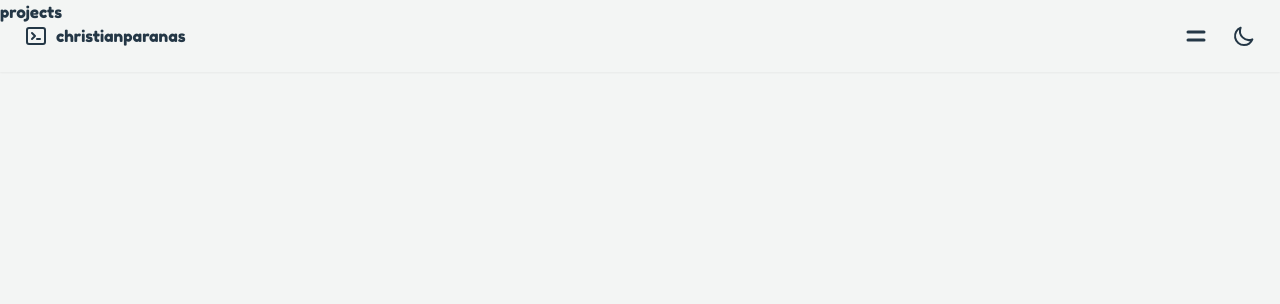
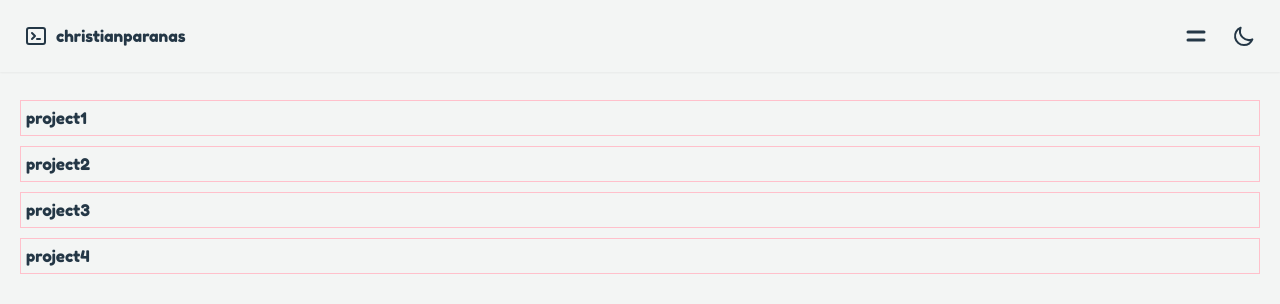
Before and after one commit to christianparanas/site, a Nuxt app: page /projects in a window 1280 px wide. Shown: the top 304 px of the page. Built offline with nearby package versions, Linux system fonts and the light colour scheme.

Commit message:
project page

```diff
--- a/components/Nav.vue
+++ b/components/Nav.vue
@@ -1,7 +1,7 @@
 <template>
    <div id="Nav" class="nav shadow-sm p-4 flex">
       <div class="flex-1 flex menu-icon">
-         <NuxtLink to="/" class="flex-initial w-10 p-2 cursor-pointer">
+         <NuxtLink @click="toggleModeMenu = !toggleModeMenu" to="/" class="flex-initial w-10 p-2 cursor-pointer">
             <svg class="w-6 h-6" fill="none" stroke="currentColor" viewBox="0 0 24 24" xmlns="http://www.w3.org/2000/svg"><path stroke-linecap="round" stroke-linejoin="round" stroke-width="2" d="M8 9l3 3-3 3m5 0h3M5 20h14a2 2 0 002-2V6a2 2 0 00-2-2H5a2 2 0 00-2 2v12a2 2 0 002 2z"></path></svg>
          </NuxtLink>
          <NuxtLink to="/" class="name py-2 cursor-pointer">
--- /dev/null
+++ b/components/Procard.vue
@@ -0,0 +1,15 @@
+<template>
+   <div id="Procard">
+      <h1>{{ name }}</h1>
+   </div>
+</template>
+
+
+<script>
+export default {
+   // accepting the passed prop and putting it to the html
+  name: 'Procard',
+  props: ['name'],
+
+}
+</script>
--- a/pages/projects.vue
+++ b/pages/projects.vue
@@ -1,6 +1,38 @@
 <template>
-   <div class="">
+   <div id="project" class="project">
       <Nav />
-      projects
+      <div class="wrapper">
+         <!-- passing the prop to procard compo -->
+         <div class="card" v-for="pro in pros" :key="pro">
+            <Procard v-bind:name="pro" />
+         </div>
+      </div>
    </div>
 </template>
+
+<script>
+export default {
+   name: 'project',
+   data() {
+      return {
+         pros: ['project1', 'project2', 'project3', 'project4']
+      }
+   }
+}
+</script>
+
+<style scoped>
+   .project {
+      height: fit-content;
+   }
+
+   .wrapper {
+      padding: 100px 20px;
+   }
+
+   .card {
+      margin-bottom: 10px;
+      border: 1px solid pink;
+      padding: 5px;
+   }
+</style>
```
